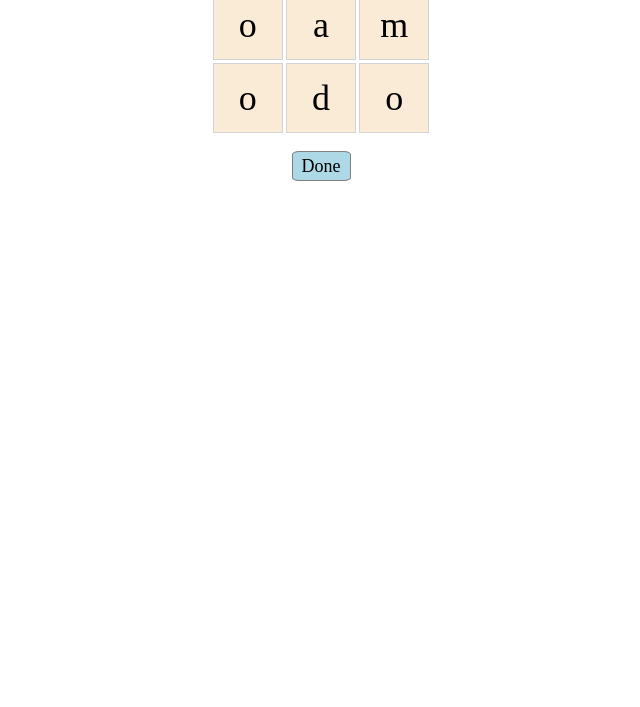
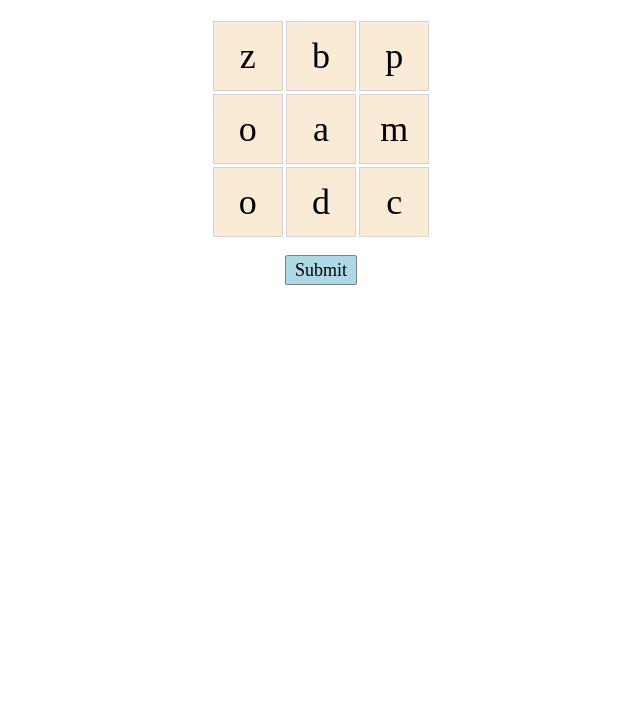
Before and after one commit to govindarajug/word-puzzle, a website: page index.html in a window 1280 px wide. Shown: the part 93-800 px from the top of the page, without its empty margins (319-959 px from the left). Drawn offline with Linux system fonts and the light colour scheme.

Commit message:
Added a `puzzleControler`
* Generate the puzzle view
* Remove listeners after the puzzle solved
* Changed the html structuer

```diff
--- a/index.html
+++ b/index.html
@@ -7,24 +7,17 @@
 </head>
 
 <body>
-  <div class="grid">
-    <div class="row">
-      <div class="cell" id="z">z</div>
-      <div class="cell" id="b">b</div>
-      <div class="cell" id="p">p</div>
+  <header>
+    <h1>Word Puzzle</h1>
+  </header>
+  <main>
+    <div class="puzzle">
+      <div id="grid"></div>
+      <div id="submit">Submit</div>
     </div>
-    <div class="row">
-      <div class="cell" id="o">o</div>
-      <div class="cell" id="a">a</div>
-      <div class="cell" id="m">m</div>
-    </div>
-    <div class="row">
-      <div class="cell" id="o">o</div>
-      <div class="cell" id="d">d</div>
-      <div class="cell" id="o">o</div>
-    </div>
-  </div>
-  <div id="done">Done</div>
+    <ul id="guesses">
+    </ul>
+  </main>
 </body>
 
 </html>
--- a/script.js
+++ b/script.js
@@ -47,8 +47,10 @@ const highlightElement = (event) => {
 const endPuzzle = () => {
   const cells = document.getElementsByClassName('cell');
   for (const cell of cells) {
-    cell.removeEventListener('click', highlightElement);
+    cell.onclick = null;
   }
+  const submit = document.getElementById('submit');
+  submit.onclick = null;
 };
 
 const submitWord = (puzzle) => {
@@ -58,21 +60,54 @@ const submitWord = (puzzle) => {
   }
 };
 
+const drawRowCells = (row, rowElement) => {
+  row.forEach(cell => {
+    const cellElement = document.createElement('div');
+    cellElement.className = 'cell';
+    cellElement.id = cell;
+    cellElement.innerText = cell;
+    rowElement.appendChild(cellElement);
+  });
+};
+
+const drawPuzzle = (grid, gridElement) => {
+  grid.forEach(row => {
+    const rowElement = document.createElement('div');
+    rowElement.className = 'row';
+    gridElement.appendChild(rowElement);
+    drawRowCells(row, rowElement);
+  });
+};
+
 const addClickListenerTo = (elements, listener) => {
   for (const element of elements) {
-    element.addEventListener('click', listener);
+    element.onclick = listener;
   }
+};
+
+const cellListener = (puzzle) => {
+  return (event) => {
+    puzzle.appendLetter(event.target.id);
+    highlightElement(event);
+  };
+};
+
+const puzzleController = (puzzle) => {
+  const grid = [['z', 'b', 'p'], ['o', 'a', 'm'], ['o', 'd', 'c']];
+
+  const gridElement = document.getElementById('grid');
+  drawPuzzle(grid, gridElement);
+
+  const cells = document.getElementsByClassName('cell');
+  addClickListenerTo(cells, cellListener(puzzle));
+
+  const submit = document.getElementById('submit');
+  addClickListenerTo([submit], () => submitWord(puzzle));
 };
 
 const main = () => {
   const puzzle = new Puzzle(['zoo', 'bad', 'am']);
-
-  const cells = document.getElementsByClassName('cell');
-  addClickListenerTo(cells, (event) => puzzle.appendLetter(event.target.id));
-  addClickListenerTo(cells, highlightElement);
-
-  const done = document.getElementById('done');
-  addClickListenerTo([done], (event) => submitWord(puzzle));
+  puzzleController(puzzle);
 };
 
 window.onload = main;
--- a/style.css
+++ b/style.css
@@ -9,7 +9,12 @@ body {
   width: 960px;
 }
 
-.grid {
+header>h1 {
+  text-align: center;
+  margin: 1em;
+}
+
+#grid {
   display: flex;
   flex-direction: column;
   margin: auto;
@@ -34,11 +39,15 @@ body {
   background-color: antiquewhite;
 }
 
-#done {
+#submit {
   border: 1px solid grey;
-  border-radius: 12%;
+  border-radius: 5%;
   width: fit-content;
   padding: 0.2em 0.5em;
   background-color: lightblue;
   margin: 1em auto;
 }
+
+#submit:hover {
+  background-color: lightskyblue;
+}
```
Also changed, not shown: TODO.md (+6 -4 lines).
